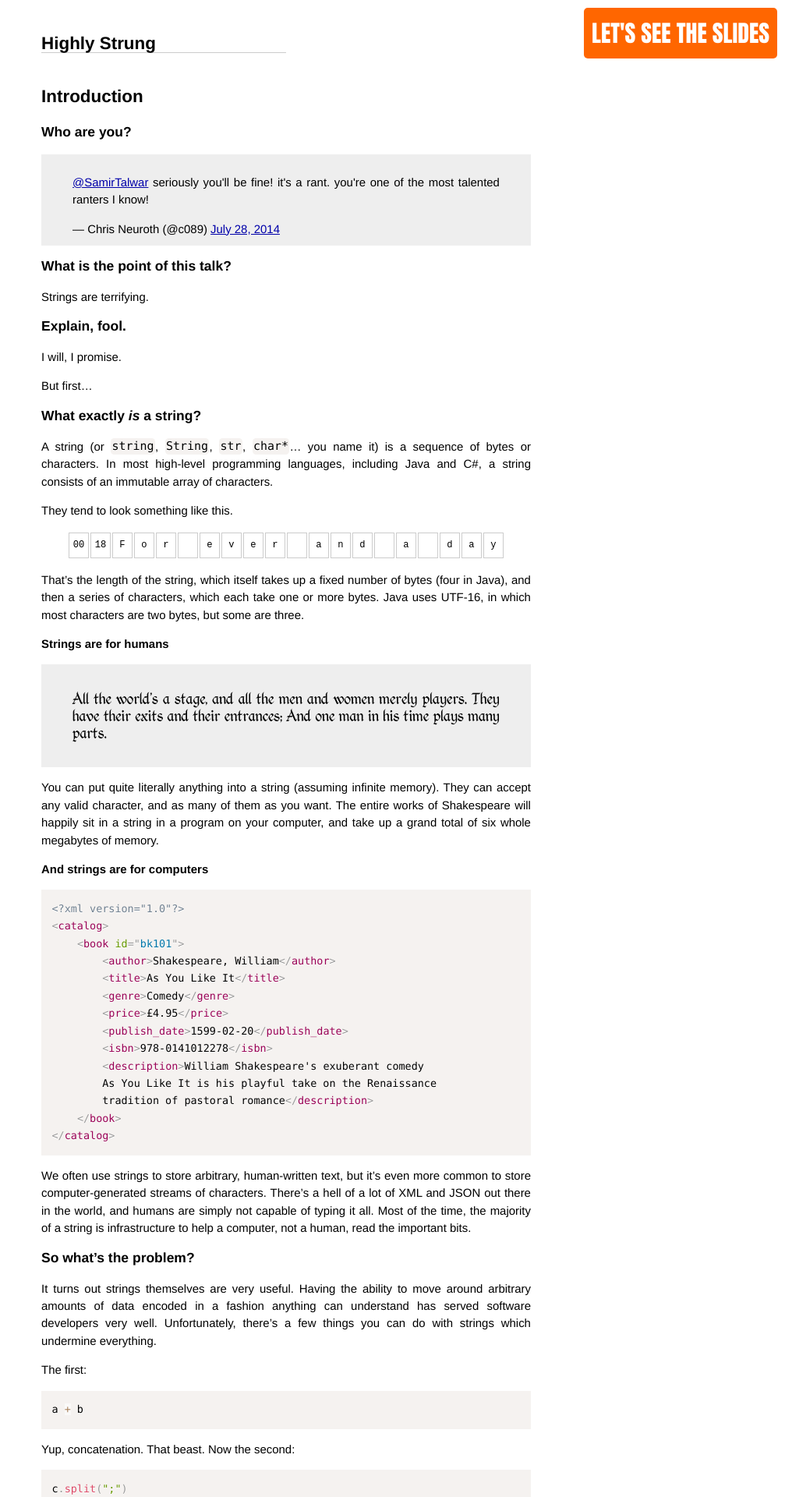
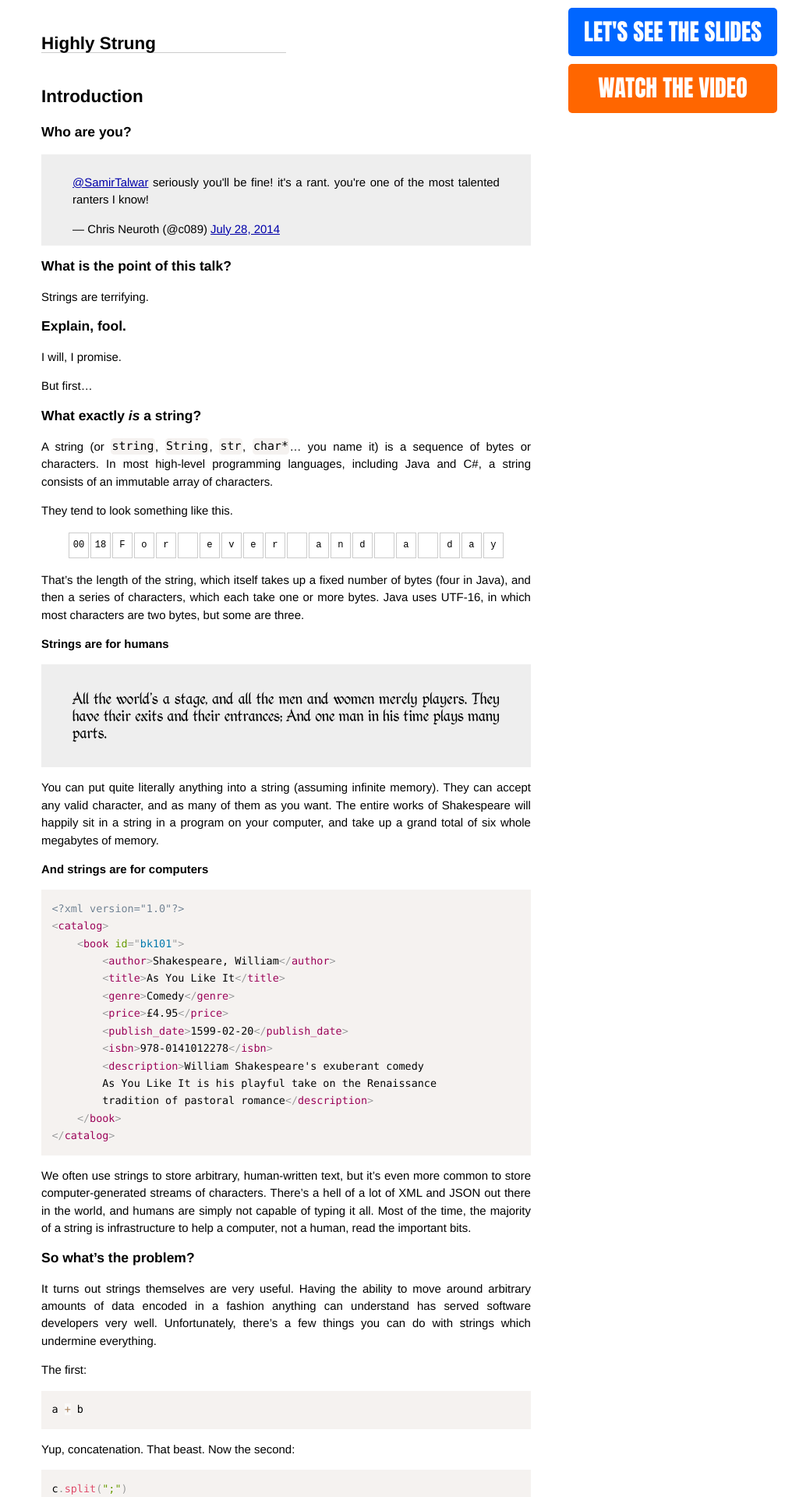
Before and after one commit to SamirTalwar/talks, a Jekyll site: the page built from index.md, in a window 1280 px wide. Shown: the top 1920 px of the page at 78% size, without its empty margins (273-1280 px from the left). Built offline with Jekyll 4.4.1, drawn with Linux system fonts in a browser that asks for light colours; nearby versions of some CDN libraries; comment, search, counter and statistics services are not loaded.

Commit message:
Link to the Highly Strung video.

```diff
--- a/_layouts/default.html
+++ b/_layouts/default.html
@@ -12,9 +12,17 @@
 
     <body>
         <div class="site">
-            <div class="enable-slides">
-                <button>Let's see the slides</button>
-            </div>
+            <aside class="actions">
+                <div class="action enable-slides">
+                    <a href="#">Let's see the slides</a>
+                </div>
+
+                {% if page.video %}
+                    <div class="action video">
+                        <a href="{{ page.video }}">Watch the video</a>
+                    </div>
+                {% endif %}
+            </aside>
 
             <div class="reveal">
                 <div class="slides">
--- a/css/main.css
+++ b/css/main.css
@@ -200,23 +200,47 @@ pre { font-size: 0.9em; }
     text-align: center;
 }
 
-.enable-slides button {
+.actions {
     position: absolute;
     top: 10px;
     right: 10px;
-    background: #f60;
+}
+
+.action {
+    margin-bottom: 10px;
     border: none;
     border-radius: 5px;
-    padding: 10px;
+    padding: 20px;
+    background: black;
     font-family: 'Impact';
     font-size: 2em;
+    text-align: center;
     text-transform: uppercase;
+}
+
+.action a {
+    text-decoration: none;
     color: #fff;
 }
 
-.enable-slides button:hover {
+.action:hover {
+    cursor: pointer;
+}
+
+.enable-slides {
+    background: #06f;
+}
+
+.enable-slides:hover {
+    background: #39f;
+}
+
+.video {
+    background: #f60;
+}
+
+.video:hover {
     background: #f93;
-    cursor: pointer;
 }
 
 .reveal pre.tiny {
--- a/index.md
+++ b/index.md
@@ -1,6 +1,7 @@
 ---
 layout: default
 title: Highly Strung
+video: http://youtu.be/KMnv-A-ANP4
 ---
 
 ## Introduction
--- a/slides.js
+++ b/slides.js
@@ -17,7 +17,7 @@ function reveal() {
 }
 
 $('.enable-slides').click(function() {
-    $(this).hide();
+    $('.actions').hide();
     $('.notes').hide();
     $('.slides-only').show();
     reveal();
```
